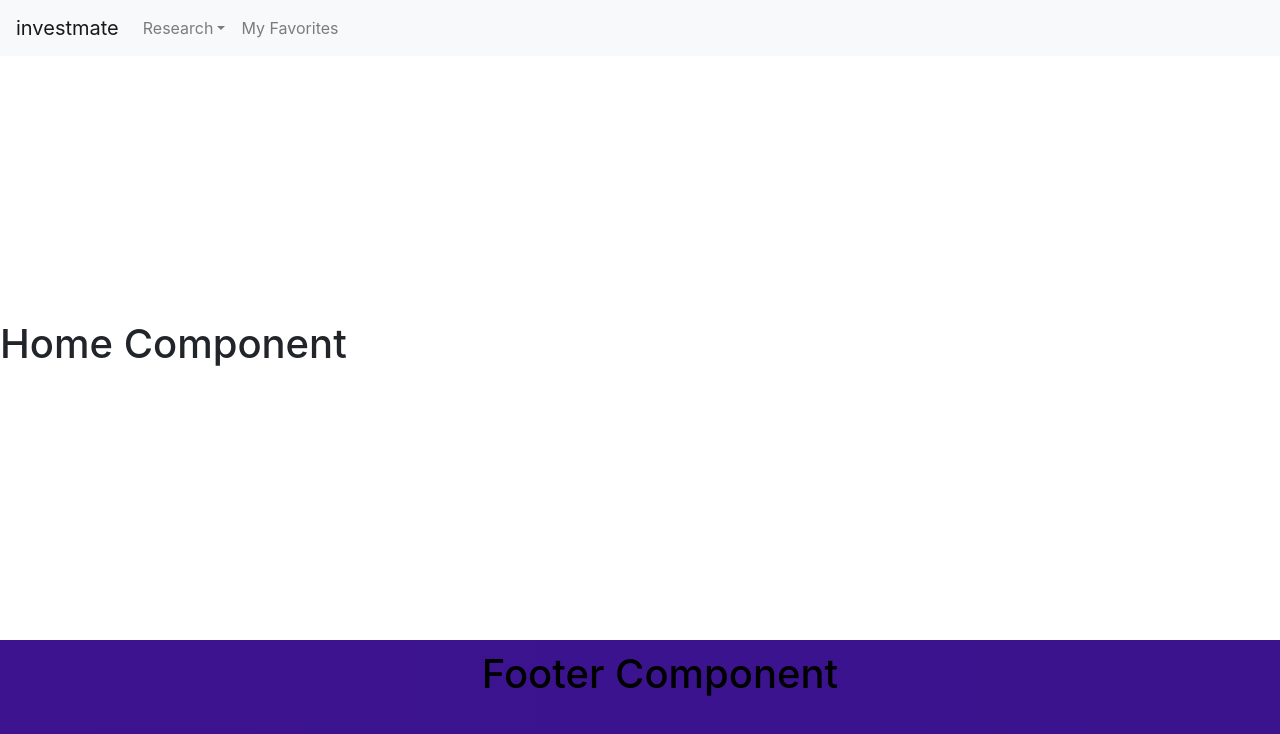
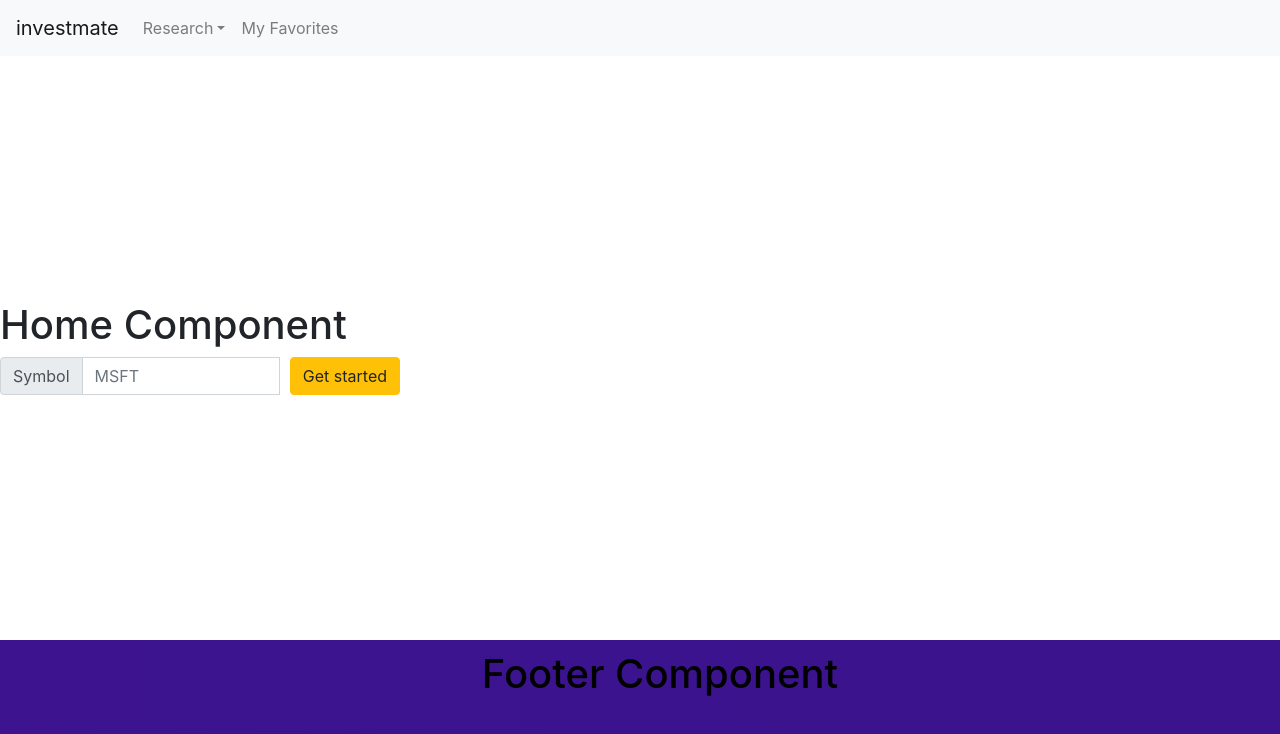
Before and after one commit to jdevenish/Investmate, a React (Create React App) app in the folder investmate-web-app/: page / in a window 1280 px wide. Shown: the top 734 px of the page. Built offline with nearby package versions, Linux system fonts and the light colour scheme.

Commit message:
Search component getting data and routing to correct component

```diff
--- a/investmate-web-app/src/App.css
+++ b/investmate-web-app/src/App.css
@@ -47,3 +47,11 @@
   padding: 10px 0 10px 40px;
   height: 20%;
 }
+
+.search-container{
+  width: 400px;
+}
+
+.search-button{
+  margin-left: 10px;
+}
--- a/investmate-web-app/src/App.js
+++ b/investmate-web-app/src/App.js
@@ -9,6 +9,8 @@ import Footer from "./Components/Footer";
 
 function App() {
     const [stocksArr, setStocksArr] = useState([{name:"justin"}]);
+    const [selectedSymbl, setSelectedSymbl] = useState("MSFT");
+    const [showDetailsFor, setShowDetailsFor] = useState("")
     const [sectors, setSectors] = useState([]);
 
     // Fetch Stock Sectors
@@ -19,16 +21,33 @@ function App() {
         const makeApiCall = async () => {
             const res = await fetch(sectorsAPI);
             const json = await res.json();
+            console.log("FUNCTION - fetch stock sectors: ",json)
             setSectors(json)
         }
         // makeApiCall()
-    }, [])
+    }, []);
+
+    // Fetch Details for User Provided Symbol
+    useEffect(() => {
+        const sandboxURL = "https://sandbox.iexapis.com/stable/";
+        const sandboxAPI = "Tpk_d93c81541b234b3ea6078cf3db45dfc7";
+        const searchAPI = `${sandboxURL}stock/${selectedSymbl}/financials?token=${sandboxAPI}`;
+        const makeApiCall = async () => {
+            const res = await fetch(searchAPI);
+            const json = await res.json();
+            setShowDetailsFor(json)
+            console.log("Search results: ",json)
+        }
+        console.log("FUNCTION - fetch single stock: ", selectedSymbl)
+        // makeApiCall()
+    }, [selectedSymbl]);
+
 
     return (
         <div className="App">
             <Header sectors={sectors}/>
             <div className="contentContainer" >
-                <StocksContext.Provider value={{stocksArr, setStocksArr}}>
+                <StocksContext.Provider value={ {stocksArr, setStocksArr, setSelectedSymbl} }>
                     <Main />
                 </StocksContext.Provider>
             </div>
--- a/investmate-web-app/src/Components/Header.js
+++ b/investmate-web-app/src/Components/Header.js
@@ -19,7 +19,7 @@ function Header({sectors}) {
         TODO: Need to pass the selected sector to research
      */
 
-
+    console.log("Header - sectors: ",sectors)
     const searchOptions = sectors.map((sector, i) => {
         return (
             <DropdownItem key={i}>
--- a/investmate-web-app/src/Components/Home.js
+++ b/investmate-web-app/src/Components/Home.js
@@ -1,11 +1,35 @@
-import React, { useState } from 'react';
-
+import React, {useContext, useState} from 'react';
+import { InputGroup, InputGroupAddon, InputGroupText, Input, Button } from 'reactstrap';
+import { Link } from 'react-router-dom';
+import { StocksContext } from '../App'
+import '../App.css'
 
 function Home(props) {
+    const [symbl, setSymbl] = useState("")
+    const sharedStates = useContext(StocksContext)
+
+    const handleUserSubmit = e => {
+        sharedStates.setSelectedSymbl(symbl)
+        // console.log("Home - sharedStates: ",sharedStates)
+    }
+
+    const handleChange = e => { setSymbl(e.target.value) }
 
     return (
-        <div>
+        <div className="search-container">
             <h1>Home Component</h1>
+            <InputGroup>
+                <InputGroupAddon addonType="prepend">
+                    <InputGroupText>Symbol</InputGroupText>
+                </InputGroupAddon>
+                <Input
+                    placeholder="MSFT"
+                    onChange={handleChange}/>
+                <Link to={`/details/${symbl}`} ><Button
+                    color="warning"
+                    className="search-button"
+                    onClick={handleUserSubmit}>Get started</Button></Link>
+            </InputGroup>
         </div>
     );
 }
--- a/investmate-web-app/src/Components/Research.js
+++ b/investmate-web-app/src/Components/Research.js
@@ -2,6 +2,8 @@ import React, { useState } from 'react';
 
 
 function Research(props) {
+
+
 
     return (
         <div>
```
